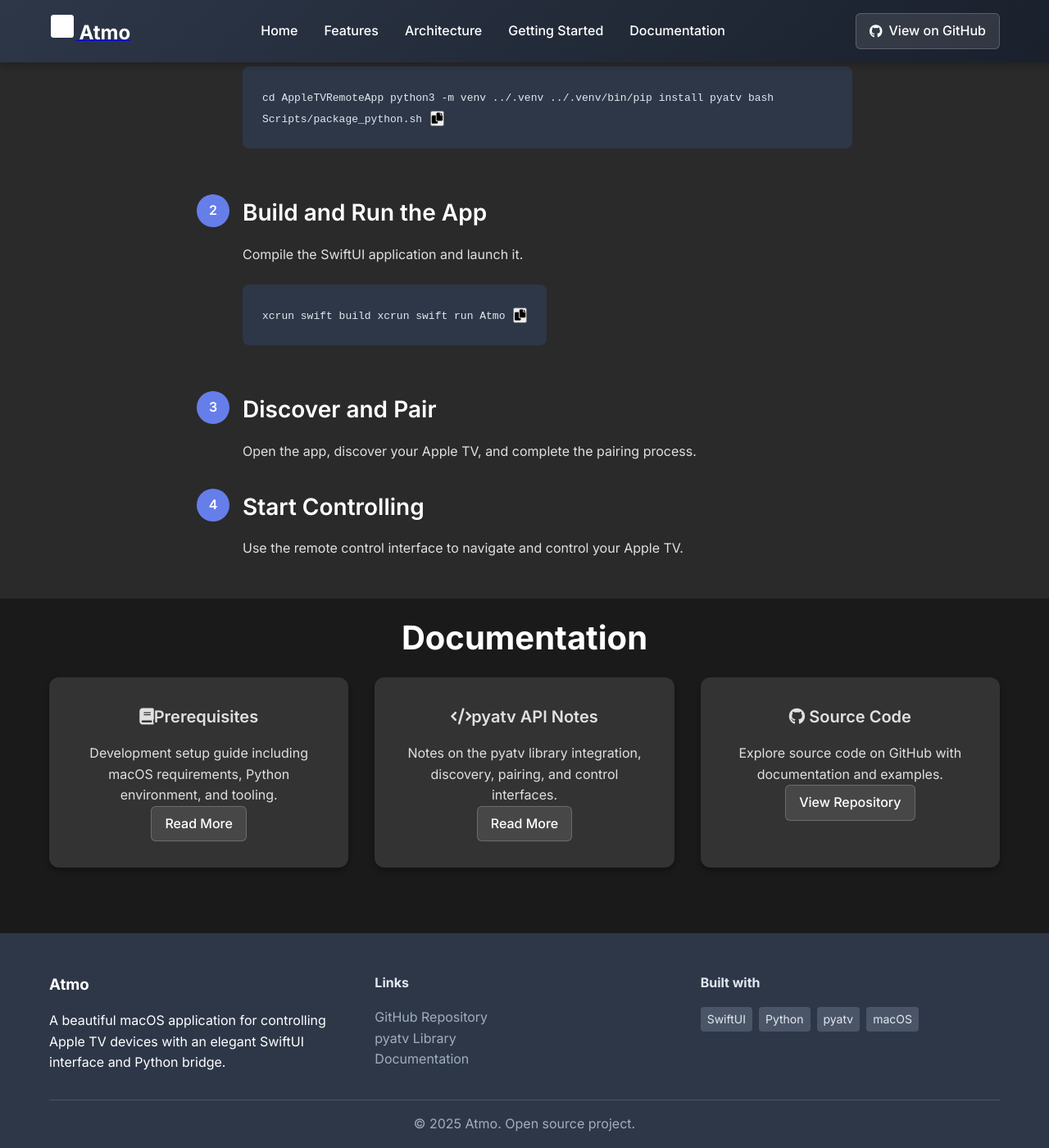
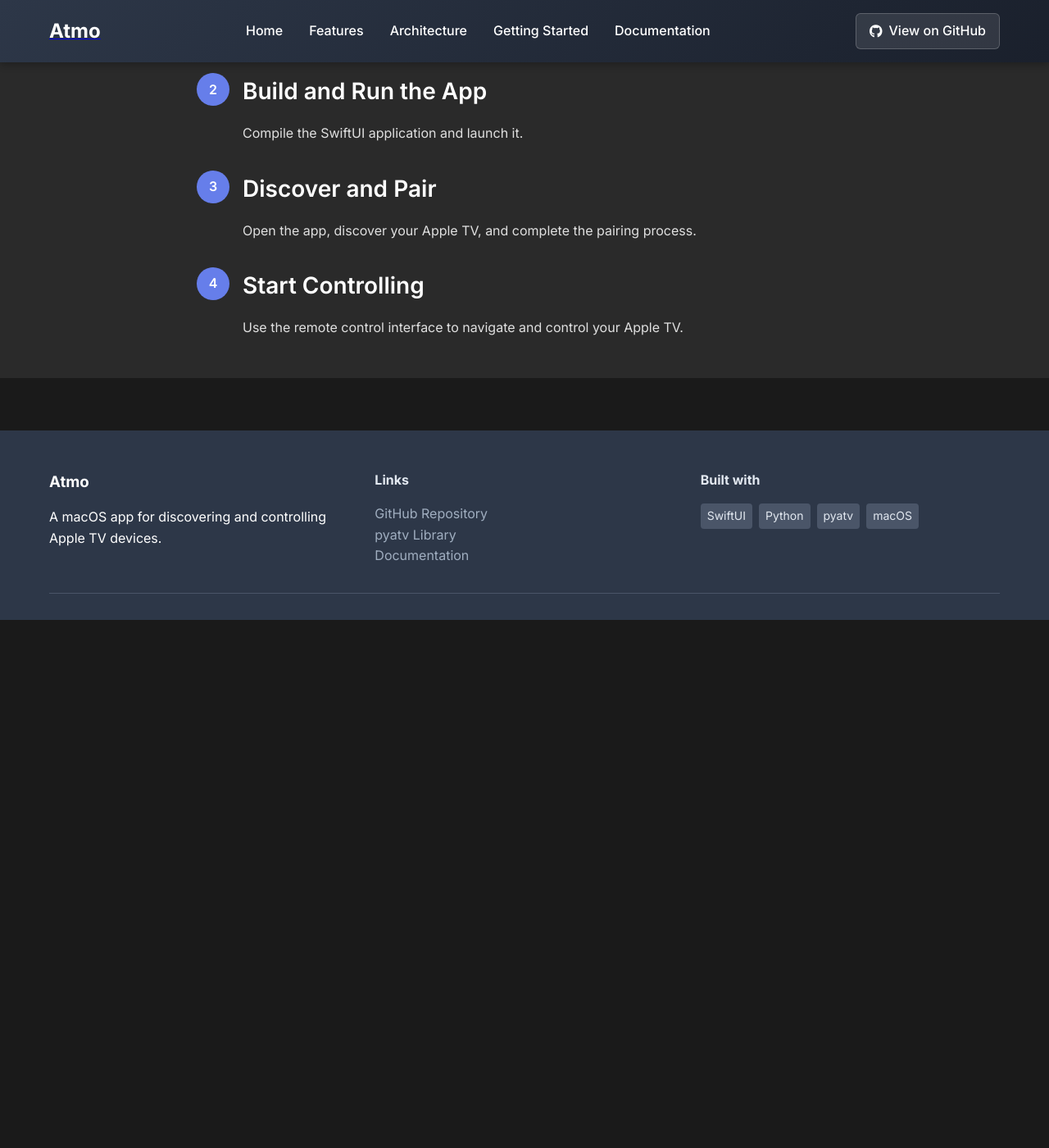
Before and after one commit to mabino/atmo, a Jekyll site: the page built from docs/index.md, in a window 1280 px wide and 1400 px high, scrolled down 2331 px. Shown: the whole window at 82% size. Built offline with Jekyll 4.4.1, drawn with Linux system fonts in a browser that asks for light colours; after the commit the page ends 3087 px from its top, so only the background shows below that.

Commit message:
Clean up site content: remove app icon from header, simplify footer, remove code blocks and docs section

```diff
--- a/docs/_includes/footer.html
+++ b/docs/_includes/footer.html
@@ -3,7 +3,7 @@
     <div class="footer-content">
       <div class="footer-section">
         <h3>Atmo</h3>
-        <p>A beautiful macOS application for controlling Apple TV devices with an elegant SwiftUI interface and Python bridge.</p>
+	<p>A macOS app for discovering and controlling Apple TV devices.</p>
       </div>
 
       <div class="footer-section">
@@ -27,7 +27,6 @@
     </div>
 
     <div class="footer-bottom">
-      <p>&copy; 2025 Atmo. Open source project.</p>
     </div>
   </div>
 </footer>
--- a/docs/_includes/header.html
+++ b/docs/_includes/header.html
@@ -3,7 +3,6 @@
     <div class="header-content">
       <div class="logo">
         <a href="{{ '/' | relative_url }}">
-          <img src="{{ '/assets/images/RemoteHelpIcon.svg' | relative_url }}" alt="Atmo" class="app-icon" />
           <span class="logo-text">Atmo</span>
         </a>
       </div>
--- a/docs/index.md
+++ b/docs/index.md
@@ -144,12 +144,6 @@ description: Atmo is a macOS app for discovering and controlling Apple TV device
         <div>
           <h3>Install Python Dependencies</h3>
           <p>Set up the Python virtual environment and install required packages.</p>
-          <div class="code-block">
-            <code>cd AppleTVRemoteApp
-python3 -m venv ../.venv
-../.venv/bin/pip install pyatv
-bash Scripts/package_python.sh</code>
-          </div>
         </div>
       </div>
 
@@ -158,10 +152,6 @@ bash Scripts/package_python.sh</code>
         <div>
           <h3>Build and Run the App</h3>
           <p>Compile the SwiftUI application and launch it.</p>
-          <div class="code-block">
-            <code>xcrun swift build
-xcrun swift run Atmo</code>
-          </div>
         </div>
       </div>
 
@@ -183,29 +173,3 @@ xcrun swift run Atmo</code>
     </div>
   </div>
 </section>
-
-<section id="docs" class="section">
-  <div class="container">
-    <h2>Documentation</h2>
-
-    <div class="features-grid">
-      <div class="feature-card">
-        <h4><i class="fas fa-book"></i>Prerequisites</h4>
-        <p>Development setup guide including macOS requirements, Python environment, and tooling.</p>
-        <a href="{{ '/docs/prerequisites/' | relative_url }}" class="btn btn-ghost">Read More</a>
-      </div>
-
-      <div class="feature-card">
-        <h4><i class="fas fa-code"></i>pyatv API Notes</h4>
-        <p>Notes on the pyatv library integration, discovery, pairing, and control interfaces.</p>
-        <a href="{{ '/docs/pyatv_api_notes/' | relative_url }}" class="btn btn-ghost">Read More</a>
-      </div>
-
-      <div class="feature-card">
-        <h4><i class="fab fa-github"></i> Source Code</h4>
-        <p>Explore source code on GitHub with documentation and examples.</p>
-        <a href="https://github.com/mabino/atmo" class="btn btn-ghost" target="_blank">View Repository</a>
-      </div>
-    </div>
-  </div>
-</section>
```
